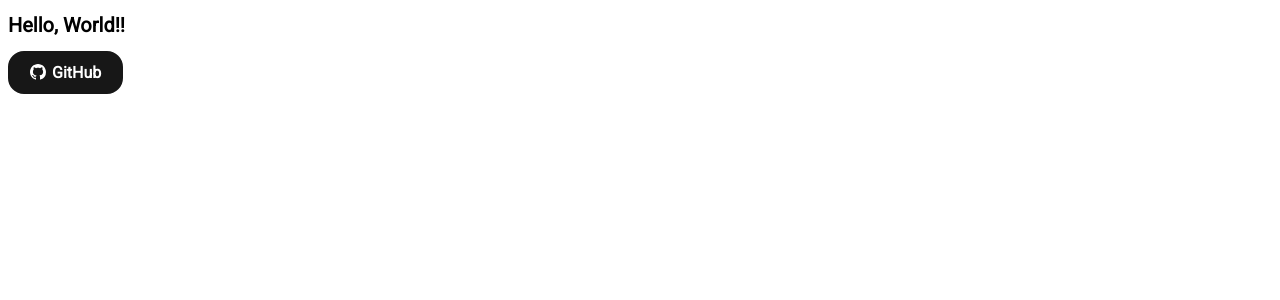
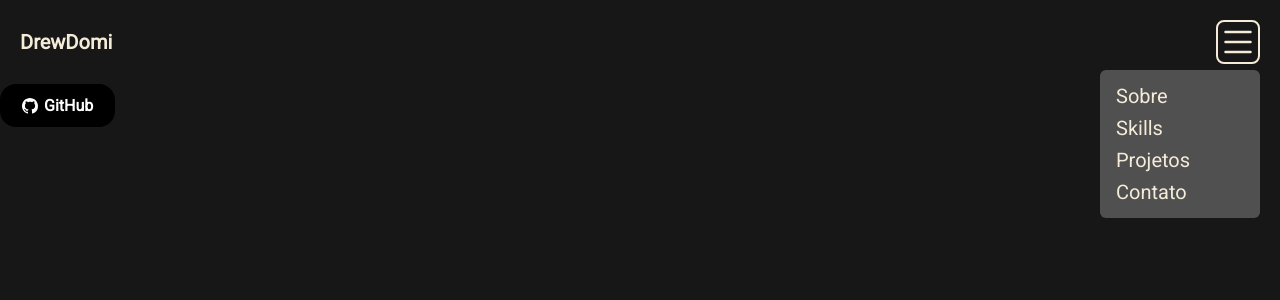
Before and after one commit to DevFirstVaga/portfolio-client, a React (Vite) app: page / in a window 1280 px wide. Shown: the top 300 px of the page. Built offline with nearby package versions, Linux system fonts and the light colour scheme.

Commit message:
feat: Header Component initial structure

```diff
--- a/src/App.tsx
+++ b/src/App.tsx
@@ -1,19 +1,22 @@
 import { BsGithub } from "react-icons/bs";
-
 import { ThemeProvider } from "styled-components";
 import { theme } from "./theme/theme";
+import GlobalStyle from "./theme/global";
 import Button from "./components/Button";
-import GlobalStyle from "./theme/global";
+import Header from "./components/Header";
 
 function App() {
   return (
     <ThemeProvider theme={theme}>
       <GlobalStyle />
-      <h1>Hello, World!!</h1>
+      <Header
+        nickname="DrewDomi"
+        section={["Sobre", "Skills", "Projetos", "Contato"]}
+      />
       <Button
         variant="solid"
         size="medium"
-        color={theme.colors.black}
+        color="#000"
         leftIcon={<BsGithub />}
       >
         GitHub
--- /dev/null
+++ b/src/components/Header/index.tsx
@@ -0,0 +1,33 @@
+import { BsList } from "react-icons/bs";
+import * as S from "./styled";
+
+export type HeaderProps = {
+  section?: Array<string>;
+  nickname?: string;
+};
+
+function Header({ section, nickname }: HeaderProps) {
+  return (
+    <S.Wrapper>
+      <div>
+        <h1>{nickname}</h1>
+      </div>
+      <span>
+        <BsList />
+      </span>
+      <nav>
+        <ul>
+          {section?.map((e) => {
+            return (
+              <li>
+                <a href="#">{e}</a>
+              </li>
+            );
+          })}
+        </ul>
+      </nav>
+    </S.Wrapper>
+  );
+}
+
+export default Header;
--- /dev/null
+++ b/src/components/Header/styled.ts
@@ -0,0 +1,43 @@
+import styled, { DefaultTheme, css } from "styled-components";
+import { HeaderProps } from ".";
+
+type StyledProps = { theme: DefaultTheme } & HeaderProps;
+
+export const Wrapper = styled.header<StyledProps>`
+  ${({ theme }) => css`
+    display: flex;
+    justify-content: space-between;
+    align-items: center;
+    padding: 20px;
+    nav {
+      font-size: 20px;
+      background-color: #505050;
+      position: absolute;
+      top: 70px;
+      right: 20px;
+      border-radius: 6px;
+      width: 160px;
+      padding: 10px 0;
+    }
+    ul {
+      a {
+        padding: 4px 16px;
+        display: block;
+        color: ${theme.colors.white};
+        &:hover {
+          text-decoration: underline;
+          background-color: #404040;
+        }
+      }
+    }
+    span {
+      border: solid 2px ${theme.colors.white};
+      border-radius: 8px;
+      font-size: 40px;
+      cursor: pointer;
+      svg {
+        display: block;
+      }
+    }
+  `}
+`;
--- a/src/theme/global.ts
+++ b/src/theme/global.ts
@@ -6,7 +6,16 @@ const GlobalStyle = createGlobalStyle`
     font-size: 62.5%;
   }
   * {
+    margin: 0;
+    padding: 0;
+    box-sizing: border-box;
     font-family: ${theme.fonts.primary}, sans-serif;
+    list-style: none;
+    text-decoration: none;
+  }
+  body{
+    background-color: ${theme.colors.black};
+    color: ${theme.colors.white};
   }
 `;
 
```
